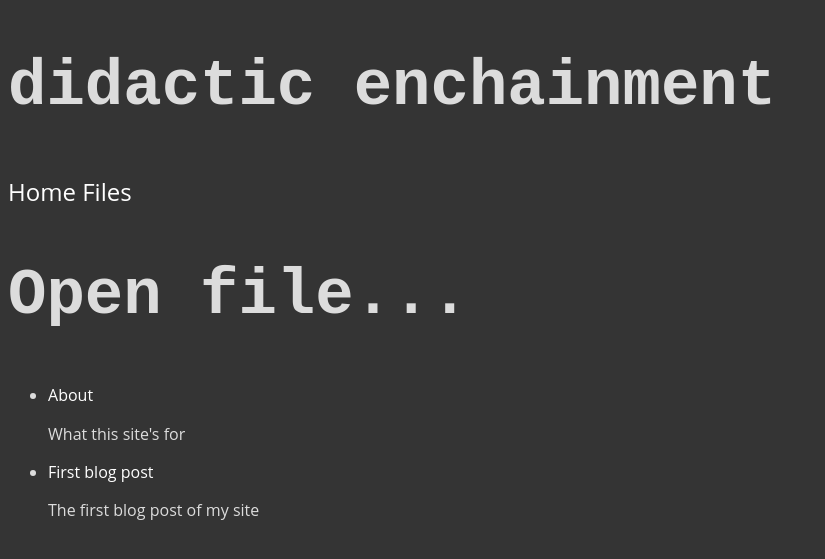
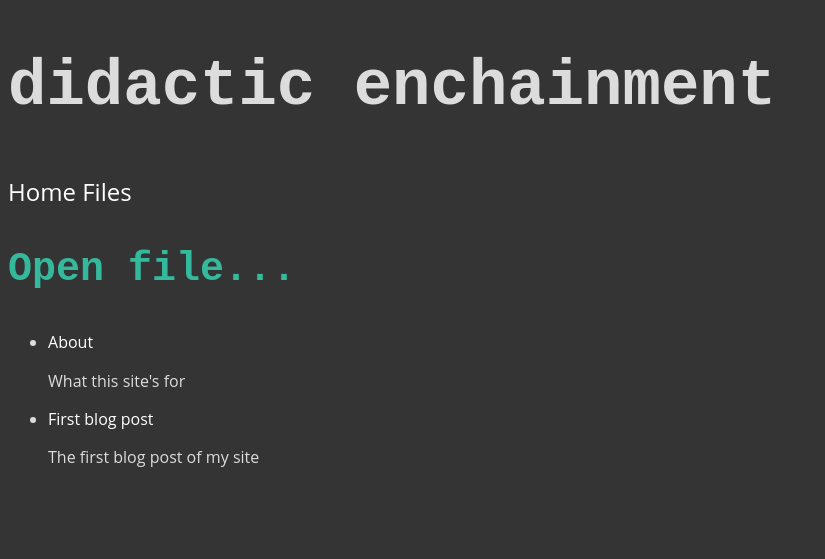
Before and after one commit to paulrbts/blog, a Jekyll site: the page built from files.html, in a window 1280 px wide. Shown: the top 559 px of the page, without its empty margins (0-825 px from the left). Built offline with Jekyll 4.4.1, drawn with Linux system fonts in a browser that asks for light colours.

Commit message:
Made heading h2, attempted to change li style

```diff
--- a/css/common.css
+++ b/css/common.css
@@ -8,8 +8,6 @@ body {
   color: #DCDCDC;
   background-color: #343434
 }
-
-
 
 a:link {
   color: white;
--- a/files.html
+++ b/files.html
@@ -2,11 +2,11 @@
 layout: default
 ---
 
-<h1>Open file...</h1>
+<h2>Open file...</h2>
 
 <ul>
   {% for post in site.categories.site-news limit:3 %}
-    <li>
+    <li list-style-type: none>
       <a href="{{ site.baseurl }}{{ post.url }}">{{ post.title }}</a>
       <p>{{ post.meta }}</p>
     </li>
```
